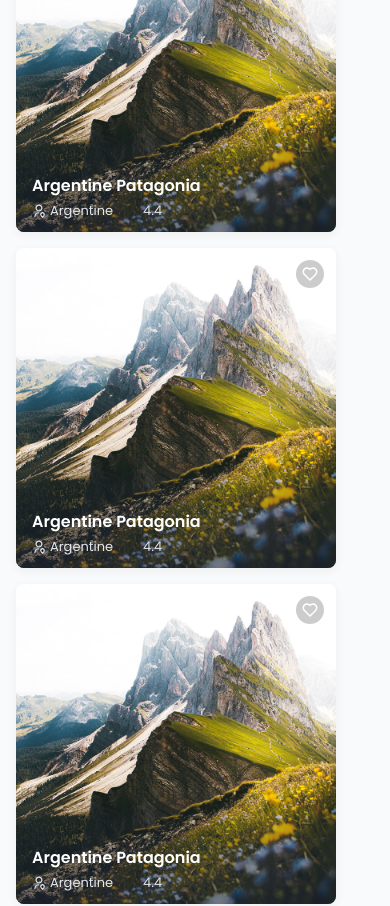
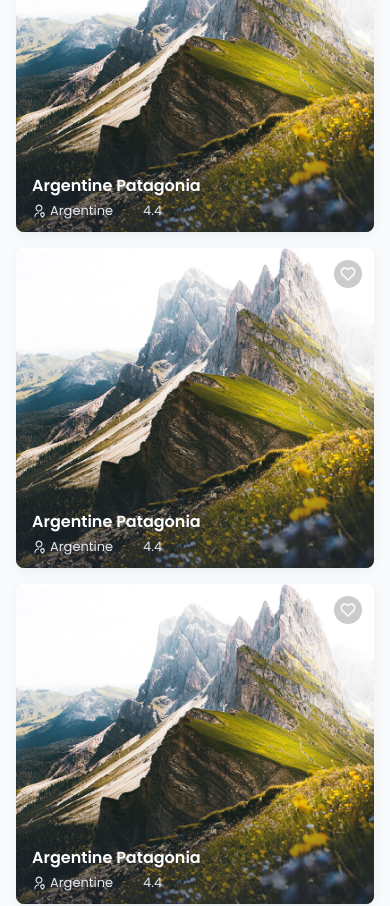
Before and after one commit to ynsmrtpc/ayavelcom, a React (Vite) app: page / in a window 390 px wide. Shown: the part 836-1742 px from the top of the page. Built offline with nearby package versions, Linux system fonts and the light colour scheme; some icons are missing.

Commit message:
fixed grid

```diff
--- a/src/App.jsx
+++ b/src/App.jsx
@@ -11,7 +11,6 @@ function App() {
       <main class="main-content w-full px-[var(--margin-x)] pb-8">
         <div class="grid grid-cols-12 gap-4 sm:gap-5 lg:gap-6">
           <div class="col-span-12 lg:col-span-8">
-            <div class="flex items-center justify-between space-x-3 sm:space-x-5">
             <div class="mt-4 grid grid-cols-1 gap-4 sm:mt-5 sm:grid-cols-2 sm:gap-5 lg:mt-6 lg:gap-6 xl:grid-cols-3">
               <Card />
               <Card />
@@ -24,7 +23,6 @@ function App() {
             <Plan />
           </div>
         </div>
-        </div>
       </main>
     </>
   )
```
Lines whose indentation alone changed are shown as unchanged.
